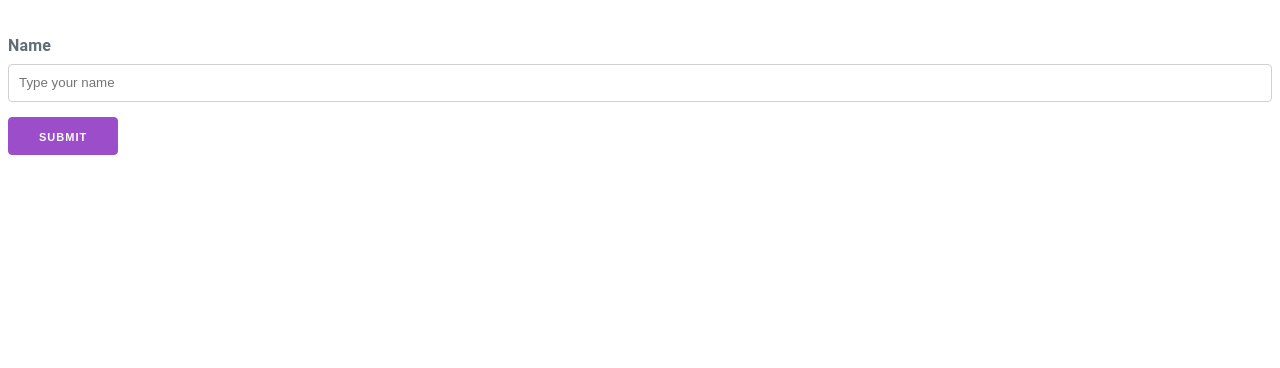
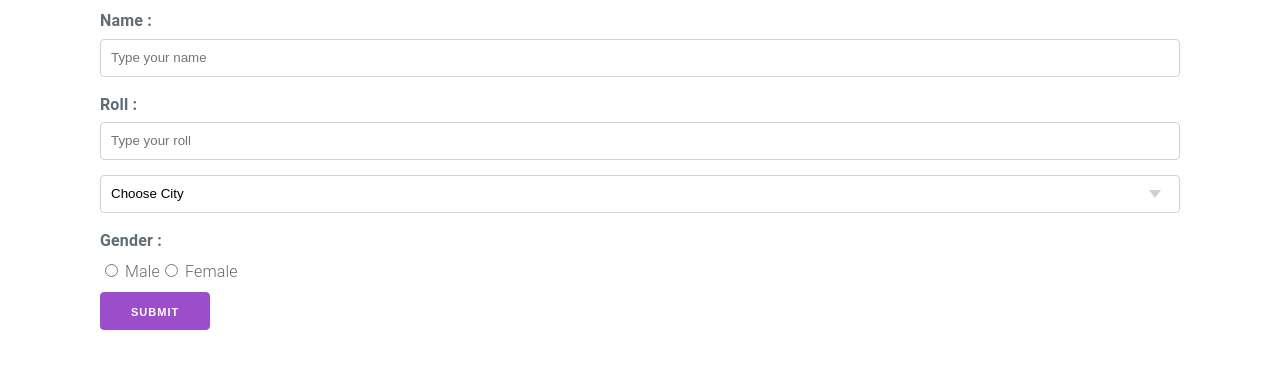
Before and after one commit to md-jasim97/Module-13, a React (Vite) app: page / in a window 1280 px wide. Shown: the top 368 px of the page. Built offline with nearby package versions, Linux system fonts and the light colour scheme.

Commit message:
form mange project

```diff
--- a/src/App.jsx
+++ b/src/App.jsx
@@ -3,51 +3,43 @@ import { useState } from 'react';
 
 const App = () => {
 
-    const [item, setItem] = useState();
-    const [list, setlist] = useState([])
+    const [myData, setmyData] = useState({name : "", roll : "", city : "", gender : "" })
 
-    const itemAdd = ()=>{
-        list.push(item);
-        setlist([...list])
+    const myinputData = (property, value)=>{
+        setmyData(prvObj=>({
+            ...prvObj,
+            [property] : value
+        }))
     }
-
-    const noRefresh = (e) =>{
-        e.preventDefault()
+    const refreshOff = (event)=>{
+        event.preventDefault();
+        console.log(myData)
     }
 
 
-    const removeData = (index)=>{
-        list.splice(index);
-        setlist([...list])
-    }
+    return (
+        <div className='container'>
 
-    return (
-        <>
-            <table>
-                <tbody>
-                    {
-                        list.length!==0 ?(
-                            list.map((element, index)=>{
-                                return (
-                                    <tr>
-                                        <td>{element}</td>
-                                        <button onClick={()=>{removeData(index)}}>Remove</button>
-                                    </tr>
-                                )
-                            })
-                        ) : (
-                            <tr></tr>
-                        )
-                    }
-                </tbody>
-            </table>
-            <form onSubmit={noRefresh}>
-                <label>Name</label>
-                <input onChange={(e)=>setItem(e.target.value)} type='text' placeholder='Type your name'/>
-                <button onClick={itemAdd} >Submit</button>
-            </form>
+        <form onSubmit={refreshOff}>
+            <label> Name :</label>
+            <input onChange={(e)=>{myinputData("name", e.target.value)}} value={myData.name} type="text" placeholder='Type your name' />
+            <label> Roll :</label>
+            <input onChange={(e)=>{myinputData("roll", e.target.value)}} value={myData.roll} type="number" placeholder='Type your roll' />
+            <select onChange={(e)=>{myinputData("city", e.target.value)}} value={myData.city} name="" id="">city :
+                <option value="">Choose City</option>
+                <option value="Dhaka">Dhaka</option>
+                <option value="Rajshahi">Rajshahi</option>
+                <option value="Rangpur">Rangpur</option>
+            </select>
+            <label>Gender :</label>
+            <input onChange={()=>{myinputData("gender","male")}} checked={myData.gender==="male"} type="radio" name="gender" /> Male
+            <input onChange={()=>{myinputData("gender","female")}}checked={myData.gender==="female"}type="radio" name="gender" /> Female
+            <br />
 
-        </>
+            <button>Submit</button>
+        </form>
+
+        </div>
     );
 };
 
```
